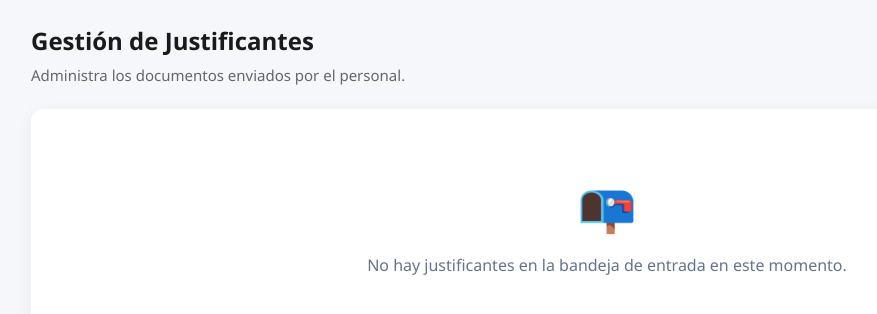
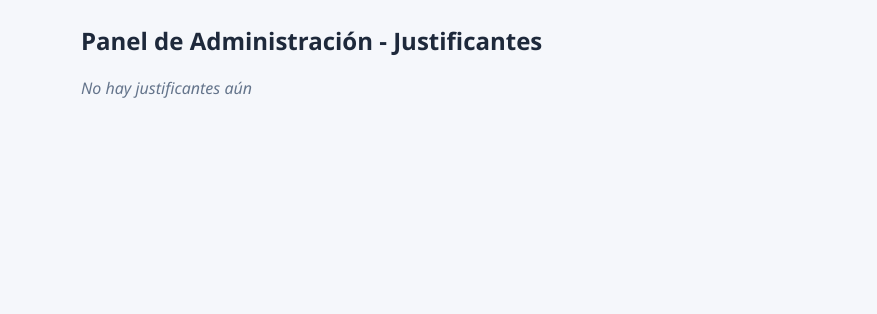
Before and after one commit to jdlzo/ControlAsistencia, a Vue app: page /emplea in a window 1280 px wide. Shown: the top 314 px of the page, without its empty margins (33-910 px from the left). Built offline with nearby package versions, Linux system fonts and the light colour scheme.

Commit message:
boton de aceptar justificcante, añadir estado

```diff
--- a/src/views/emplea.vue
+++ b/src/views/emplea.vue
@@ -1,16 +1,13 @@
 <template>
-  <section class="admin-justificantes">
-    <header class="header-section">
-      <h2>Gestión de Justificantes</h2>
-      <p class="subtitle">Administra los documentos enviados por el personal.</p>
-    </header>
+  <section class="empleados">
+    <h2>Panel de Administración - Justificantes</h2>
 
     <div v-if="store.justificantes && store.justificantes.length" class="table-container">
-      <table class="justificantes-table">
+      <table class="tabla-justificantes">
         <thead>
           <tr>
             <th>Empleado</th>
-            <th>Documento</th>
+            <th>Archivo</th>
             <th>Estado</th>
             <th>Acciones</th>
           </tr>
@@ -18,40 +15,33 @@
         <tbody>
           <tr v-for="j in store.justificantes" :key="j.id">
 
-            <td>
-              <div class="empleado-info">
-                <span class="avatar">{{ j.nombreEmpleado.charAt(0).toUpperCase() }}</span>
-                <span class="nombre">{{ j.nombreEmpleado }}</span>
-              </div>
-            </td>
+            <td class="nombre-empleado">{{ j.nombreEmpleado }}</td>
 
             <td>
-              <a :href="j.urlPDF" target="_blank" class="btn-link">
-                📄 {{ j.nombreArchivo || 'Ver documento' }}
+              <a :href="j.urlPDF" target="_blank" class="link-pdf">
+                📄 {{ j.nombreArchivo || 'Ver PDF' }}
               </a>
             </td>
 
             <td>
               <span :class="['badge', j.estado || 'pendiente']">
-                {{ formatEstado(j.estado || 'pendiente') }}
+                {{ j.estado || 'pendiente' }}
               </span>
             </td>
 
             <td class="acciones">
               <button
+                @click="cambiarEstado(j.id, 'aceptado')"
                 class="btn btn-aceptar"
                 :disabled="j.estado === 'aceptado'"
-                @click="cambiarEstado(j.id, 'aceptado')"
-                title="Aceptar justificante"
               >
                 Aceptar
               </button>
 
               <button
+                @click="cambiarEstado(j.id, 'rechazado')"
                 class="btn btn-rechazar"
                 :disabled="j.estado === 'rechazado'"
-                @click="cambiarEstado(j.id, 'rechazado')"
-                title="Rechazar justificante"
               >
                 Rechazar
               </button>
@@ -62,11 +52,9 @@
       </table>
     </div>
 
-    <div v-else class="empty-state">
-      <span class="empty-icon">📭</span>
-      <p>No hay justificantes en la bandeja de entrada en este momento.</p>
-    </div>
-
+    <p v-else class="sin-datos">
+      No hay justificantes aún
+    </p>
   </section>
 </template>
 
@@ -80,24 +68,17 @@ export default {
     };
   },
   methods: {
-    // Método para formatear la primera letra del estado en mayúscula
-    formatEstado(estado) {
-      return estado.charAt(0).toUpperCase() + estado.slice(1);
-    },
+    // Método encargado de cambiar el estado de forma reactiva en el store
+    cambiarEstado(idJustificante, nuevoEstado) {
+      const justificante = this.store.justificantes.find(j => j.id === idJustificante);
 
-    // Método que se dispara al hacer clic en Aceptar o Rechazar
-    cambiarEstado(idJustificante, nuevoEstado) {
-      // 1. Encuentras el justificante en tu store de manera local para actualizar la UI
-      const index = this.store.justificantes.findIndex(j => j.id === idJustificante);
+      if (justificante) {
+        // Modifica la propiedad 'estado' del objeto directamente en tu store
+        justificante.estado = nuevoEstado;
 
-      if (index !== -1) {
-        this.store.justificantes[index].estado = nuevoEstado;
-
-        // 2. Aquí deberías llamar a tu API o base de datos para guardar el cambio.
-        // Ejemplo:
-        // axios.put(`/api/justificantes/${idJustificante}/estado`, { estado: nuevoEstado })
-        //   .then(() => console.log('Estado actualizado en BD'))
-        //   .catch(err => console.error(err));
+        // NOTA: Si necesitas guardar el cambio en una base de datos (API backend),
+        // este es el lugar ideal para colocar tu petición fetch o axios.
+        // Ejemplo: axios.put(`/api/justificantes/${idJustificante}`, { estado: nuevoEstado })
       }
     }
   }
@@ -105,175 +86,128 @@ export default {
 </script>
 
 <style scoped>
-/* Contenedor Principal */
-.admin-justificantes {
+/* Estilos del Contenedor */
+.empleados {
   padding: 24px;
-  max-width: 1200px;
+  max-width: 1100px;
   margin: 0 auto;
-  font-family: -apple-system, BlinkMacSystemFont, "Segoe UI", Roboto, Helvetica, Arial, sans-serif;
-  color: #333;
+  font-family: sans-serif;
 }
 
-/* Cabecera */
-.header-section {
-  margin-bottom: 24px;
-}
-.header-section h2 {
-  margin: 0 0 8px 0;
-  font-size: 24px;
-  color: #1a1a1a;
-}
-.subtitle {
-  margin: 0;
-  color: #666;
-  font-size: 15px;
+h2 {
+  color: #1e293b;
+  margin-bottom: 20px;
 }
 
-/* Contenedor de la Tabla */
+/* Diseño de la Tabla */
 .table-container {
-  background: #ffffff;
-  border-radius: 12px;
-  box-shadow: 0 4px 16px rgba(0, 0, 0, 0.06);
+  background: white;
+  border-radius: 8px;
+  box-shadow: 0 4px 12px rgba(0, 0, 0, 0.08);
   overflow: hidden;
 }
 
-/* Tabla */
-.justificantes-table {
+.tabla-justificantes {
   width: 100%;
   border-collapse: collapse;
   text-align: left;
 }
-.justificantes-table th {
-  background-color: #f8fafc;
-  padding: 16px;
-  font-weight: 600;
-  color: #475569;
-  font-size: 14px;
-  border-bottom: 2px solid #e2e8f0;
-}
-.justificantes-table td {
-  padding: 16px;
+
+.tabla-justificantes th,
+.tabla-justificantes td {
+  padding: 14px 18px;
   border-bottom: 1px solid #e2e8f0;
-  vertical-align: middle;
-}
-.justificantes-table tbody tr:hover {
-  background-color: #f8fafc;
-  transition: background-color 0.2s ease;
-}
-.justificantes-table tbody tr:last-child td {
-  border-bottom: none;
 }
 
-/* Información del Empleado */
-.empleado-info {
-  display: flex;
-  align-items: center;
-  gap: 12px;
-}
-.avatar {
-  background-color: #e2e8f0;
-  color: #475569;
-  font-weight: bold;
-  width: 32px;
-  height: 32px;
-  border-radius: 50%;
-  display: flex;
-  align-items: center;
-  justify-content: center;
+.tabla-justificantes th {
+  background-color: #f8fafc;
+  color: #64748b;
+  font-weight: 600;
   font-size: 14px;
 }
-.nombre {
+
+.nombre-empleado {
+  font-weight: 600;
+  color: #334155;
+}
+
+.link-pdf {
+  color: #2563eb;
+  text-decoration: none;
   font-weight: 500;
 }
 
-/* Enlace a PDF */
-.btn-link {
-  color: #2563eb;
-  text-decoration: none;
-  font-weight: 500;
-  display: inline-flex;
-  align-items: center;
-  gap: 6px;
-  padding: 6px 12px;
-  border-radius: 6px;
-  background-color: #eff6ff;
-  transition: all 0.2s;
-}
-.btn-link:hover {
-  background-color: #dbeafe;
-  color: #1d4ed8;
+.link-pdf:hover {
+  text-decoration: underline;
 }
 
-/* Etiquetas de Estado (Badges) */
+/* Clases para las etiquetas de Estado (Badges) */
 .badge {
   padding: 6px 12px;
   border-radius: 20px;
-  font-size: 13px;
+  font-size: 12px;
   font-weight: 600;
+  text-transform: uppercase;
   display: inline-block;
 }
+
 .badge.pendiente {
-  background-color: #fef08a;
-  color: #854d0e;
+  background-color: #fef3c7;
+  color: #d97706;
 }
+
 .badge.aceptado {
-  background-color: #bbf7d0;
-  color: #166534;
+  background-color: #d1fae5;
+  color: #065f46;
 }
+
 .badge.rechazado {
-  background-color: #fecaca;
+  background-color: #fee2e2;
   color: #991b1b;
 }
 
-/* Botones de Acción */
+/* Contenedor y Estilos de Botones */
 .acciones {
   display: flex;
   gap: 8px;
 }
+
 .btn {
+  padding: 6px 14px;
   border: none;
-  padding: 8px 16px;
   border-radius: 6px;
+  font-weight: 600;
   font-size: 13px;
-  font-weight: 600;
   cursor: pointer;
-  transition: opacity 0.2s, transform 0.1s;
+  transition: background-color 0.2s, opacity 0.2s;
 }
-.btn:active {
-  transform: scale(0.97);
-}
+
 .btn:disabled {
   opacity: 0.4;
   cursor: not-allowed;
-  transform: none;
 }
+
 .btn-aceptar {
-  background-color: #22c55e;
+  background-color: #10b981;
   color: white;
 }
+
 .btn-aceptar:hover:not(:disabled) {
-  background-color: #16a34a;
+  background-color: #059669;
 }
+
 .btn-rechazar {
   background-color: #ef4444;
   color: white;
 }
+
 .btn-rechazar:hover:not(:disabled) {
   background-color: #dc2626;
 }
 
-/* Estado Vacío */
-.empty-state {
-  text-align: center;
-  padding: 64px 20px;
-  background: white;
-  border-radius: 12px;
-  box-shadow: 0 4px 16px rgba(0, 0, 0, 0.06);
+.sin-datos {
   color: #64748b;
-}
-.empty-icon {
-  font-size: 48px;
-  display: block;
-  margin-bottom: 16px;
+  font-style: italic;
+  margin-top: 16px;
 }
 </style>
```
